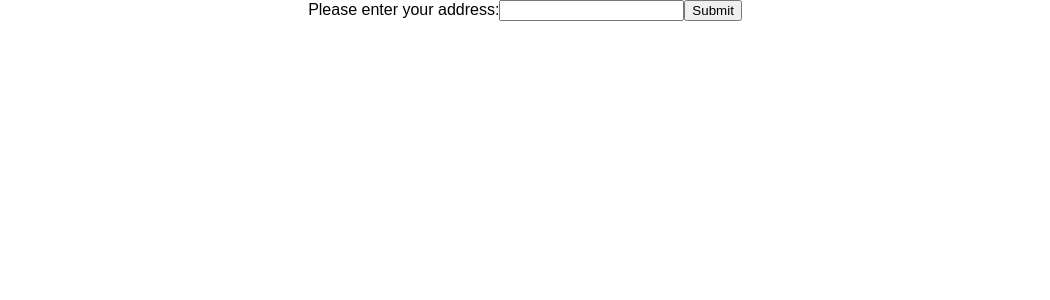
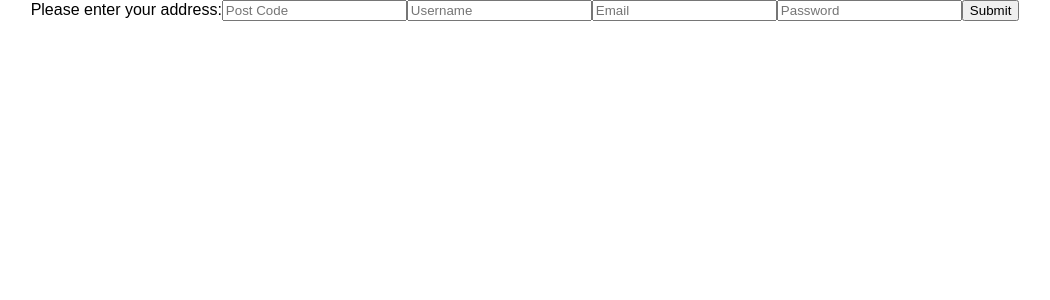
Before and after one commit to alexiscarlier/neighbourly-app, a React (Create React App) app: page / in a window 1280 px wide. Shown: the top 300 px of the page, without its empty margins (115-1165 px from the left). Built offline with nearby package versions, Linux system fonts and the light colour scheme; no server answers.

Commit message:
Adding fields to form for user sign up

```diff
--- a/src/Signup.js
+++ b/src/Signup.js
@@ -10,15 +10,18 @@ class Signup extends Component {
   onSubmit(e){
     let {address} = this.state;
     this.setState({
-      address: ""
+      address: "",
+      username: "",
+      email: "",
+      password: ""
     });
     this.props.addFeed(address);
     e.preventDefault();
   }
   onChange(e) {
-      this.setState({
-        address: e.target.value
-      });
+    this.setState({
+      [e.target.name]: e.target.value
+    });
   }
 
   render() {
@@ -26,8 +29,10 @@ class Signup extends Component {
       <div>
       <form onSubmit={this.onSubmit.bind(this)}>
         Please enter your address:
-        <input type="text" onChange={this.onChange.bind(this)} value={this.state.address}>
-        </input>
+        <input type="text" name="address" onChange={this.onChange.bind(this)} value={this.state.address} required placeholder="Post Code"/>
+        <input type="text" name="username" onChange={this.onChange.bind(this)} value={this.state.username}required placeholder="Username"/>
+        <input type="text" name="email" onChange={this.onChange.bind(this)} value={this.state.email} required placeholder="Email"/>
+        <input type="text" name="password" onChange={this.onChange.bind(this)} value={this.state.password}required placeholder="Password"/>
         <input type="submit" value="Submit">
         </input>
       </form>
```
